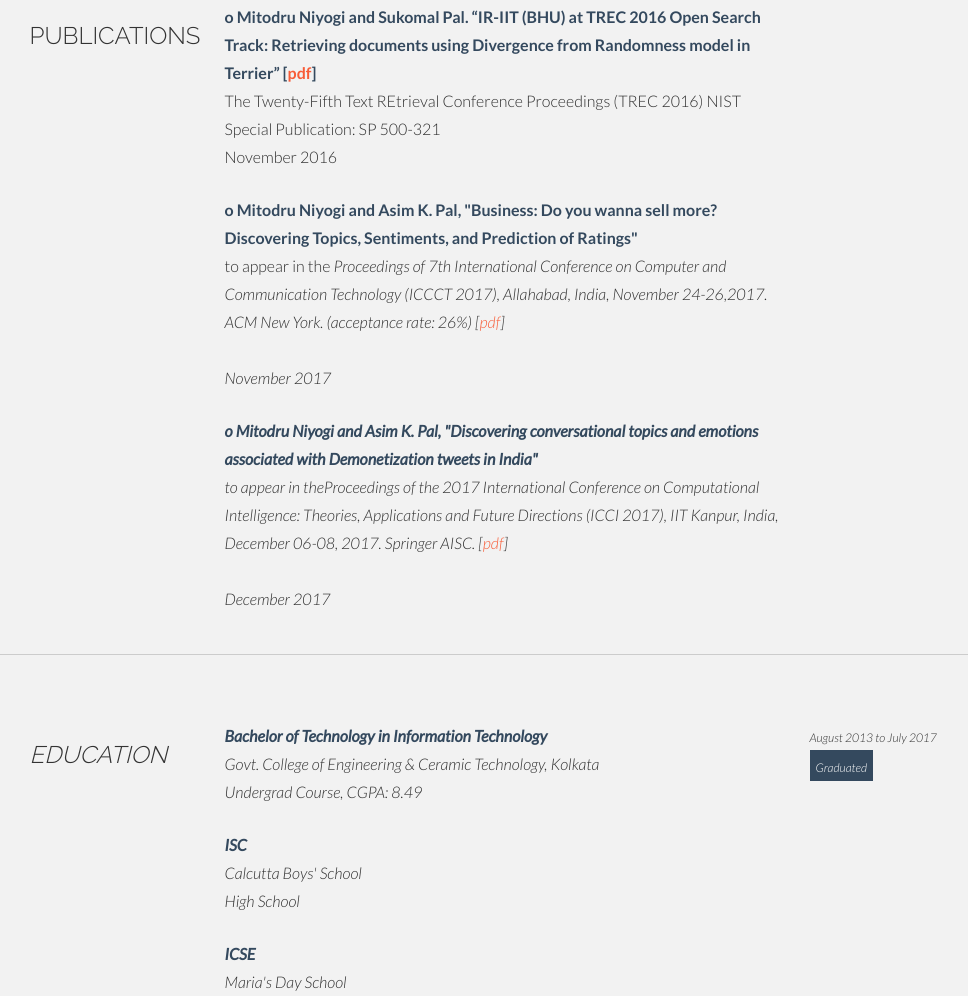
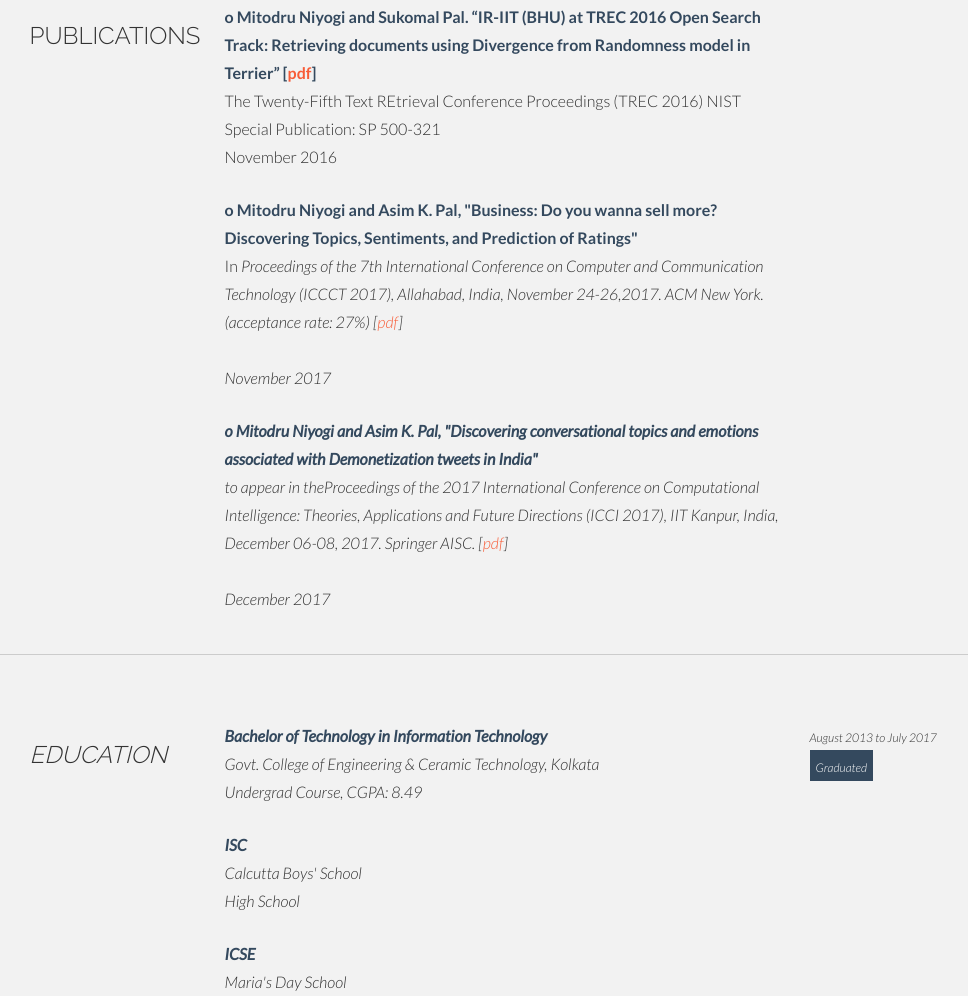
Before and after one commit to dopu2k16/mitodru, a plain HTML site: page index.html in a window 1280 px wide. Shown: the part 1032-2028 px from the top of the page, without its empty margins (138-1106 px from the left). Drawn offline with Linux system fonts and the light colour scheme.

Commit message:
Update index.html

```diff
--- a/index.html
+++ b/index.html
@@ -115,7 +115,7 @@
 					<h3></h3>
 				</div>
 	 			 <div class="col-lg-6">
-					<p><t>o	Mitodru Niyogi and Asim K. Pal, "Business: Do you wanna sell more? Discovering Topics, Sentiments, and Prediction of Ratings" </t> <br/>to appear in the <i>Proceedings of 7th International Conference on Computer and Communication Technology (ICCCT 2017), Allahabad, India, November 24-26,2017. ACM New York. (acceptance rate: 26%) [<a href="https://drive.google.com/file/d/1Xd_j0y2ZfV9NCoIA2d3DeryoT6LAF4ZI/view">pdf</a>]<br/>
+					<p><t>o	Mitodru Niyogi and Asim K. Pal, "Business: Do you wanna sell more? Discovering Topics, Sentiments, and Prediction of Ratings" </t> <br/>In <i>Proceedings of the 7th International Conference on Computer and Communication Technology (ICCCT 2017), Allahabad, India, November 24-26,2017. ACM New York. (acceptance rate: 27%) [<a href="https://dl.acm.org/citation.cfm?id=3154987&dl=ACM&coll=DL&CFID=847093748&CFTOKEN=92659708">pdf</a>]<br/>
 		                  						  <br>November 2017
 					</p>
 				</div>
```
